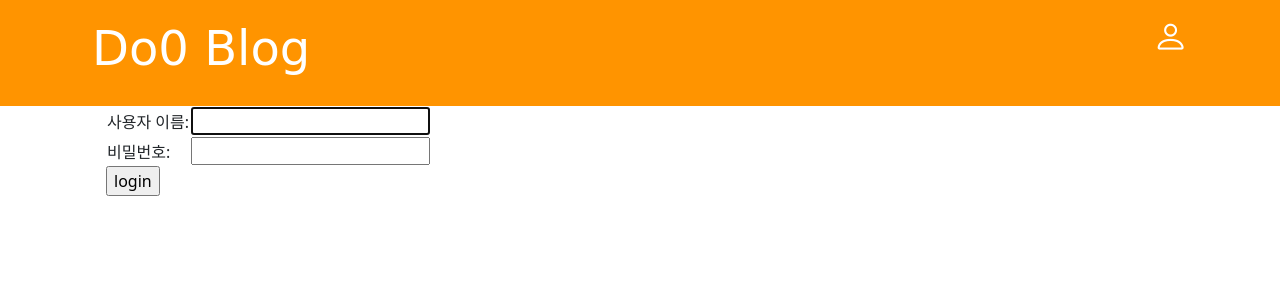
After one commit to do02da/django_blog, a Django app: page /accounts/login/ in a window 1280 px wide. The commit adds this page. Shown: the top 300 px of the page. Run offline with Django 3.2, Linux system fonts and the light colour scheme; some libraries are stand-ins or nearby versions.

Commit message:
add auth

```diff
--- a/blog/templates/blog/base.html
+++ b/blog/templates/blog/base.html
@@ -5,6 +5,7 @@
 
 	<script src="https://cdn.jsdelivr.net/npm/bootstrap@5.1.3/dist/js/bootstrap.bundle.min.js" integrity="sha384-ka7Sk0Gln4gmtz2MlQnikT1wXgYsOg+OMhuP+IlRH9sENBO0LRn5q+8nbTov4+1p" crossorigin="anonymous"></script>
     <link href="https://cdn.jsdelivr.net/npm/bootstrap@5.1.3/dist/css/bootstrap.min.css" rel="stylesheet" integrity="sha384-1BmE4kWBq78iYhFldvKuhfTAU6auU8tT94WrHftjDbrCEXSU1oBoqyl2QvZ6jIW3" crossorigin="anonymous">
+    <link rel="stylesheet" href="https://cdn.jsdelivr.net/npm/bootstrap-icons@1.7.0/font/bootstrap-icons.css">
     <link rel="stylesheet" href="{% static 'css/blog.css' %}">
     </head>
     <body>
@@ -12,10 +13,13 @@
     		<div class="container">
                 {% if user.is_authenticated %}
     			<a href="{% url 'post_new' %}" class="top-menu">
-                    <svg xmlns="http://www.w3.org/2000/svg" width="16" height="16" fill="currentColor" class="bi bi-plus" viewBox="0 0 16 16">
-                    <path d="M8 4a.5.5 0 0 1 .5.5v3h3a.5.5 0 0 1 0 1h-3v3a.5.5 0 0 1-1 0v-3h-3a.5.5 0 0 1 0-1h3v-3A.5.5 0 0 1 8 4z"/>
-                    </svg>
+                    <i class="bi bi-plus"></i>
                 </a>
+                <p class="top-menu">반가워요 {{ user.username }} <small>(<a href="{% url 'logout' %}">Log out</a>)</small></p>
+                {% else %}
+                    <a href="{% url 'login' %}" class="top-menu">
+                        <i class="bi bi-person"></i>
+                    </a>
                 {% endif %}
             	<h1><a href="/">Do0 Blog</a></h1>
             </div>
--- /dev/null
+++ b/blog/templates/registration/login.html
@@ -0,0 +1,26 @@
+{% extends 'blog/base.html' %}
+
+{% block content %}
+	{% if form.errors %}
+		<p>이름과 비밀번호가 일치하지 않습니다. 다시 시도해주세요.</p>
+	{% endif %}
+
+<div class="container">
+	<form method="post" action="{% url 'login' %}">
+		{% csrf_token %}
+		<table>
+			<tr>
+				<td>{{ form.username.label_tag }}</td>
+				<td>{{ form.username }}</td>
+			</tr>
+			<tr>
+				<td>{{ form.password.label_tag }}</td>
+				<td>{{ form.password }}</td>
+			</tr>
+		</table>
+
+		<input type="submit" value="login" />
+		<input type="hidden" name="next" value="{{ next }}">
+	</form>
+</div>
+{% endblock %}
--- a/blog/urls.py
+++ b/blog/urls.py
@@ -1,4 +1,7 @@
-from django.urls import path
+from django.urls import path, include
+from django.contrib import admin
+
+from django.contrib.auth import views as auth_views
 from . import views
 
 urlpatterns = [
@@ -6,4 +9,7 @@ urlpatterns = [
     path('post/<int:pk>/', views.post_detail, name="post_detail"),
     path('post/new/', views.post_new, name="post_new"),
     path('post/<int:pk>/edit/', views.post_edit, name="post_edit"),
+    path('post/<int:pk>/remove', views.post_remove, name="post_remove"),
+    path('accounts/login/', auth_views.LoginView.as_view(), name="login"),
+    path('accounts/logout/', auth_views.LogoutView.as_view(next_page='/'), name="logout"),
 ]
--- a/mysite/settings.py
+++ b/mysite/settings.py
@@ -120,3 +120,4 @@ USE_TZ = True
 
 STATIC_URL = '/static/'
 STATIC_ROOT = os.path.join(BASE_DIR, 'static')
+LOGIN_REDIRECT_URL = '/'
```
Also changed, not shown: blog/templates/blog/post_detail.html (+8 -5 lines), blog/views.py (+10 -0 lines).
